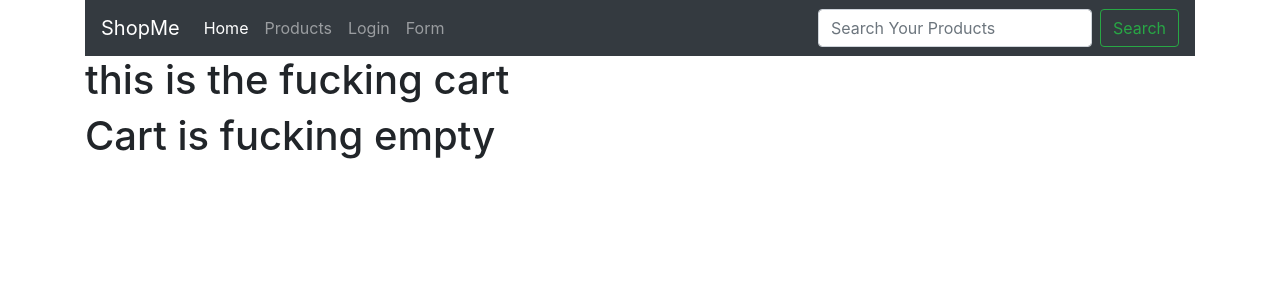
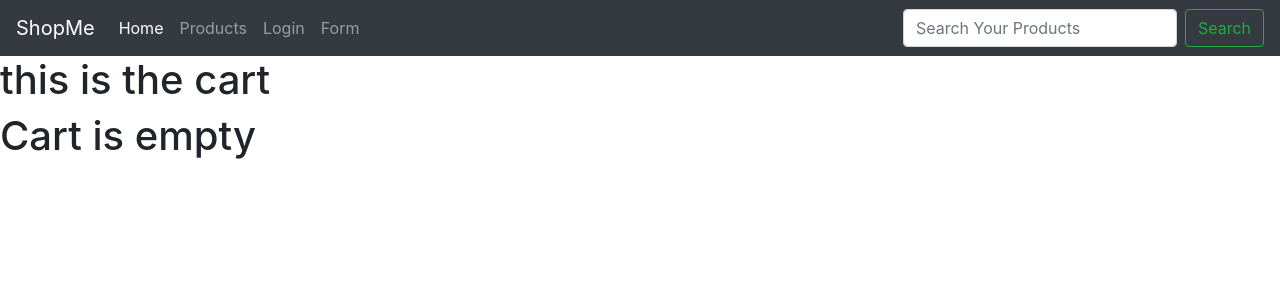
Before and after one commit to gaurecasm/Python-Projects-FullStack, a Django app: page /cart/ in a window 1280 px wide. Shown: the top 300 px of the page. Run offline with Django 3.2, Linux system fonts and the light colour scheme; data comes from the database, SQL or seed files in the repository; both versions use the stored data as it was after the commit; data that the repository does not hold is empty; some libraries are stand-ins or nearby versions.

Commit message:
final
final comit

```diff
--- a/src/cart/templates/cart/home.html
+++ b/src/cart/templates/cart/home.html
@@ -1,6 +1,6 @@
 {% extends 'base.html' %}
 {% block content %}
-<h1>this is the fucking cart</h1>
+<h1>this is the  cart</h1>
 
 {% if cart.products.exists %}
 <table class="table">
@@ -33,7 +33,7 @@
 </table>
 
 {% else %}
-<h1> Cart is fucking empty</h1>
+<h1> Cart is  empty</h1>
 
 {% endif %}
 
--- a/src/templates/base.html
+++ b/src/templates/base.html
@@ -7,7 +7,7 @@
 	<link rel="stylesheet" type="text/css" href="{% static 'css/main.css' %}">
 </head>
 <body>
-	<div class="container">
+
 	<nav class="navbar navbar-expand-lg navbar-dark bg-dark">
   <a class="navbar-brand" href="{% url 'home_page' %}">ShopMe</a>
   <button class="navbar-toggler" type="button" data-toggle="collapse" data-target="#navbarSupportedContent" aria-controls="navbarSupportedContent" aria-expanded="false" aria-label="Toggle navigation">
@@ -49,7 +49,7 @@
 
 {% endblock %}
 
-</div>
+
 
 
 </body>
```
Also changed, not shown: src/db.sqlite3, 9 other files.
